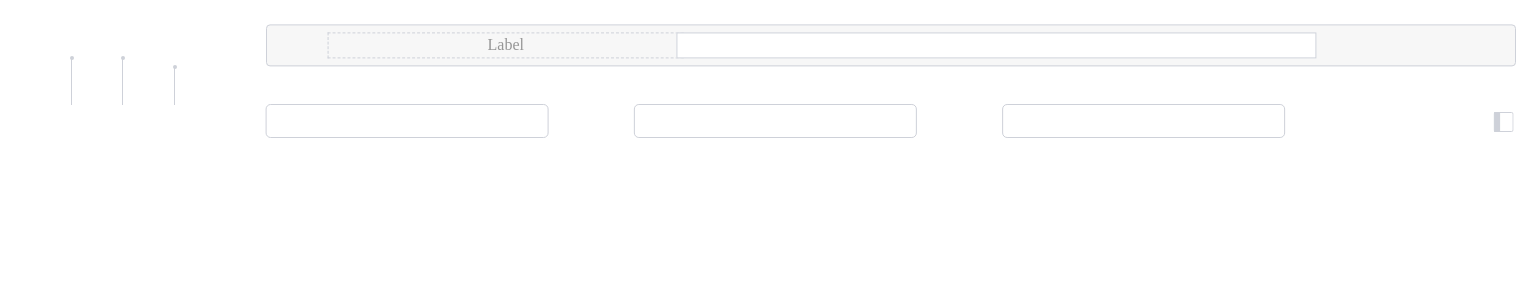
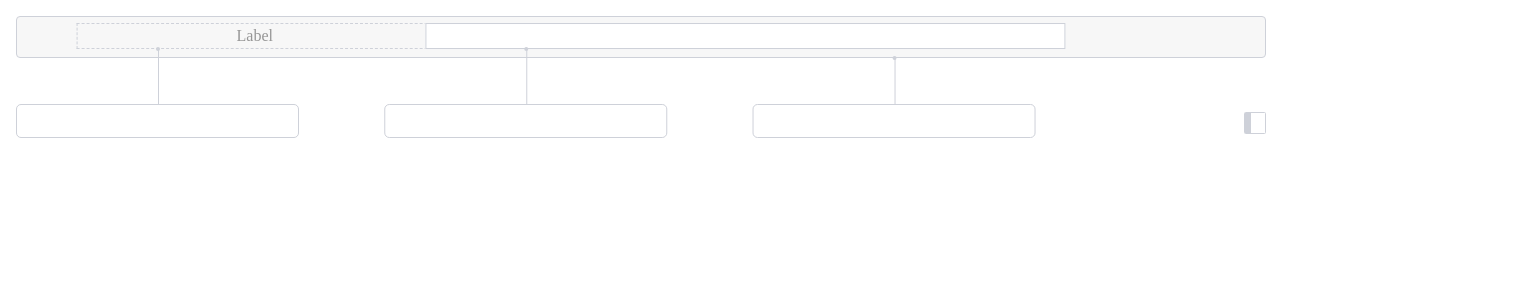
Before and after one commit to mr-yeraliyev/simourg, a Vue app: page / in a window 1280 px wide. Shown: the top 300 px of the page, 1516 px wide, since content can reach past the window. Built offline with nearby package versions, Linux system fonts and the light colour scheme.

Commit message:
convert string to style object

```diff
--- a/src/Tasks/components/ToggleButton.vue
+++ b/src/Tasks/components/ToggleButton.vue
@@ -1,25 +1,12 @@
 <template>
   <span>
-    <svg
-      width="20"
-      height="20"
-      viewBox="0 0 20 20"
-      fill="none"
-      xmlns="http://www.w3.org/2000/svg"
-    >
-      <rect x="0.5" y="0.5" width="19" height="19" rx="1.5" stroke="#CED1D9" />
-      <rect
-        :x="x"
-        :y="y"
-        :width="width"
-        :height="height"
-        fill="#CED1D9"
-        class="state-rect"
-      />
-    </svg>
+    <span class="container">
+      <div class="outer-rect">
+        <div :style="innerRectStyle" class="inner-rect" />
+      </div>
+    </span>
   </span>
 </template>
-
 <script setup lang="ts">
 import { computed } from 'vue'
 
@@ -30,15 +17,39 @@ const props = defineProps({
   },
 })
 
-const x = computed(() => (props.state === 1 ? 14 : 0.5))
+const x = computed(() => (props.state === 1 ? 14 : 0))
 const y = computed(() => (props.state === 3 ? 14 : 0))
 const width = computed(() => (props.state === 2 || props.state === 3 ? 20 : 6))
 const height = computed(() => (props.state === 2 || props.state === 3 ? 6 : 20))
+
+const innerRectStyle = computed(() => ({
+  left: `${x.value}px`,
+  top: `${y.value}px`,
+  width: `${width.value}px`,
+  height: `${height.value}px`,
+  backgroundColor: '#CED1D9',
+}))
 </script>
 
-<style scoped>
-.state-rect {
-  transition-property: x, height, y, width;
+<style lang="scss" scoped>
+.container {
+  position: relative;
+  display: inline-block;
+  width: 20px;
+  height: 20px;
+}
+
+.outer-rect {
+  position: relative;
+  width: 100%;
+  height: 100%;
+  border: 1px solid #ced1d9;
+  border-radius: 1.5px;
+}
+
+.inner-rect {
+  position: absolute;
+  transition-property: height width top left;
   transition-duration: 0.4s;
   transition-timing-function: ease;
 }
--- a/src/Tasks/pages/SecondVersionPage.vue
+++ b/src/Tasks/pages/SecondVersionPage.vue
@@ -1,20 +1,20 @@
 <template>
   <div class="container">
-    <span class="vector_1" :style="states[state].vector_1" />
-    <span class="vector_2" :style="states[state].vector_2" />
-    <span class="vector_3" :style="states[state].vector_3" />
-    <div class="input-group" :style="states[state].inputGroup">
-      <label :style="states[state].inputLabel" class="input-label">Label</label>
-      <span :style="states[state].inputField" class="input-field" />
-    </div>
+    <div :style="currentState.inputGroup" class="input-group" />
+    <div :style="currentState.inputLabel" class="input-label">Label</div>
+    <div :style="currentState.inputField" class="input-field" />
+
     <div class="values">
-      <div :style="states[state].values_1" class="values_1">
+      <div :style="currentState.values_1" class="values_1">
+        <div :style="currentState.vector_1" class="vector" />
         <input type="number" />
       </div>
-      <div :style="states[state].values_2" class="values_2">
+      <div :style="currentState.values_2" class="values_2">
+        <div :style="currentState.vector_2" class="vector" />
         <input type="number" />
       </div>
-      <div :style="states[state].values_3" class="values_3">
+      <div :style="currentState.values_3" class="values_3">
+        <div :style="currentState.vector_3" class="vector" />
         <input type="number" />
       </div>
       <ToggleButton :state="state" @click="changeState" class="toggle-button" />
@@ -23,185 +23,113 @@
 </template>
 
 <script lang="ts" setup>
-import { ref } from 'vue'
+import { ref, computed, StyleValue } from 'vue'
 import ToggleButton from '../components/ToggleButton.vue'
 
 interface State {
-  inputGroup: string
-  inputLabel: string
-  inputField: string
-  values_1: string
-  values_2: string
-  values_3: string
-  vector_1: string
-  vector_2: string
-  vector_3: string
+  inputGroup: StyleValue
+  inputLabel: StyleValue
+  inputField: StyleValue
+  values_1: StyleValue
+  values_2: StyleValue
+  values_3: StyleValue
+  vector_1: StyleValue
+  vector_2: StyleValue
+  vector_3: StyleValue
 }
 
 const state = ref(0)
 const changeState = () => {
-  state.value === 3 ? (state.value = 0) : state.value++
+  state.value = (state.value + 1) % 4
 }
-// You can put this into static values
-const states: State[] = [
-  {
-    inputGroup: 'height: 40px;',
-    inputLabel: 'width: 28.4%; transform: translate(17%, 27%);',
-    inputField: 'width: 51.1%; transform: translate(64%, 27%);',
-    values_1: 'transform: translate(0, 0);',
-    values_2: 'transform: translate(130%, 0);',
-    values_3: 'transform: translate(260%, 0);',
-    vector_1: 'height: 47px;',
-    vector_2: 'height: 47px;',
-    vector_3: 'height: 38px;',
+
+const states: Record<string, State> = {
+  state_1: {
+    inputGroup: { height: '40px' },
+    inputLabel: { width: '28.4%', transform: 'translate(17%, 27%)' },
+    inputField: { width: '51.1%', transform: 'translate(64%, 27%)' },
+    values_1: { transform: 'translate(0, 0)' },
+    values_2: { transform: 'translate(130%, 0)' },
+    values_3: { transform: 'translate(260%, 0)' },
+    vector_1: { height: '56px' },
+    vector_2: { height: '56px' },
+    vector_3: { height: '47px' },
   },
-  {
-    inputGroup: 'height: 40px;',
-    inputLabel: 'width: 28.4%; transform: translate(205%, 27%);',
-    inputField: 'width: 51.1%; transform: translate(17%, 27%);',
-    values_1: 'transform: translate(260%, 0);',
-    values_2: 'transform: translate(130%, 0);',
-    values_3: 'transform: translate(0, 0);',
-    vector_1: 'height: 38px;',
-    vector_2: 'height: 47px;',
-    vector_3: 'height: 47px;',
+  state_2: {
+    inputGroup: { height: '40px' },
+    inputLabel: { width: '28.4%', transform: 'translate(205%, 27%)' },
+    inputField: { width: '51.1%', transform: 'translate(17%, 27%)' },
+    values_1: { transform: 'translate(260%, 0)' },
+    values_2: { transform: 'translate(130%, 0)' },
+    values_3: { transform: 'translate(0, 0)' },
+    vector_1: { height: '56px' },
+    vector_2: { height: '56px' },
+    vector_3: { height: '47px' },
   },
-  {
-    inputGroup: 'height: 62px;',
-    inputLabel: 'width: 79.5%; transform: translate(10%, 27%);',
-    inputField: 'width: 65%; transform: translate(34%, 120%);',
-    values_1: 'transform: translate(0, 0);',
-    values_2: 'transform: translate(130%, 0);',
-    values_3: 'transform: translate(260%, 0);',
-    vector_1: 'height: 43px;',
-    vector_2: 'height: 18px;',
-    vector_3: 'height: 13px;',
+  state_3: {
+    inputGroup: { height: '62px' },
+    inputLabel: { width: '79.5%', transform: 'translate(10%, 27%)' },
+    inputField: { width: '65%', transform: 'translate(34.5%, 120%)' },
+    values_1: { transform: 'translate(0, 0)' },
+    values_2: { transform: 'translate(130%, 0)' },
+    values_3: { transform: 'translate(260%, 0)' },
+    vector_1: { height: '56px' },
+    vector_2: { height: '32px' },
+    vector_3: { height: '26px' },
   },
-  {
-    inputGroup: 'height: 62px;',
-    inputLabel: 'width: 65%; transform: translate(34%, 120%);',
-    inputField: 'width: 79.5%; transform: translate(10%, 27%);',
-    values_1: 'transform: translate(130%, 0);',
-    values_2: 'transform: translate(0, 0);',
-    values_3: 'transform: translate(260%, 0);',
-    vector_1: 'height: 43px;',
-    vector_2: 'height: 18px;',
-    vector_3: 'height: 13px;',
+  state_4: {
+    inputGroup: { height: '62px' },
+    inputLabel: { width: '65%', transform: 'translate(34.5%, 120%)' },
+    inputField: { width: '79.5%', transform: 'translate(10%, 27%)' },
+    values_1: { transform: 'translate(130%, 0)' },
+    values_2: { transform: 'translate(0, 0)' },
+    values_3: { transform: 'translate(260%, 0)' },
+    vector_1: { height: '32px' },
+    vector_2: { height: '56px' },
+    vector_3: { height: '26px' },
   },
-]
+}
+
+const currentState = computed(() => states[`state_${state.value + 1}`])
 </script>
 
 <style lang="scss" scoped>
 .container {
   position: relative;
   width: 100%;
-  background-color: red;
+}
 
-  .vector_1 {
-    position: absolute;
-    bottom: -89px;
-    left: 55px;
-    width: 1px;
-    background-color: #ced1d9;
-
-    z-index: 100;
-    &::before {
-      content: '';
-      position: absolute;
-      top: -2px;
-      left: -1.3px;
-      width: 4px;
-      height: 4px;
-      background-color: #ced1d9;
-      border-radius: 50%;
-    }
-
-    transition: height 0.4s ease;
-  }
-  .vector_2 {
-    position: absolute;
-    bottom: -89px;
-    left: 106px;
-    width: 1px;
-    background-color: #ced1d9;
-
-    z-index: 100;
-    &::before {
-      content: '';
-      position: absolute;
-      top: -2px;
-      left: -1.3px;
-      width: 4px;
-      height: 4px;
-      background-color: #ced1d9;
-      border-radius: 50%;
-    }
-
-    transition: height 0.4s ease;
-  }
-  .vector_3 {
-    position: absolute;
-    bottom: -89px;
-    left: 158px;
-    width: 1px;
-    background-color: #ced1d9;
-
-    z-index: 100;
-    &::before {
-      content: '';
-      position: absolute;
-      top: -2px;
-      left: -1.3px;
-      width: 4px;
-      height: 4px;
-      background-color: #ced1d9;
-      border-radius: 50%;
-    }
-
-    transition: height 0.4s ease;
-  }
+.input-group,
+.input-label,
+.input-field {
+  position: absolute;
+  top: 0;
+  left: 0;
+  transition-property: width height transform;
+  transition-duration: 0.4s;
+  transition-timing-function: ease;
 }
 
 .input-group {
   background-color: #f7f7f7;
   border: 1px solid #ced1d9;
-  position: absolute;
-  top: 0;
-  left: 0;
   width: 100%;
   border-radius: 4px;
-  transform: translate(20%, 20%);
-
-  transition: height 0.4s ease;
 }
 
 .input-label {
   color: #969696;
   display: flex;
-
   height: 24px;
   justify-content: center;
   align-items: center;
   border: 1px dashed #ced1d9;
-  position: absolute;
-  top: 0;
-  left: 0;
-  transition-property: transform, width;
-  transition-duration: 0.4s;
-  transition-timing-function: ease;
 }
 
 .input-field {
   border: 1px solid #ced1d9;
-
   height: 24px;
   background-color: #ffffff;
-  position: absolute;
-  top: 0;
-  left: 0;
-  transition-property: transform, width;
-  transition-duration: 0.4s;
-  transition-timing-function: ease;
 }
 
 .values {
@@ -209,51 +137,43 @@ const states: State[] = [
   position: absolute;
   top: 0;
   left: 0;
-  transform: translate(20%, 90px);
-  &_1 {
+  transform: translate(0, 90px);
+}
+
+.values_1,
+.values_2,
+.values_3 {
+  position: absolute;
+  top: 0;
+  left: 0;
+  display: flex;
+  align-items: center;
+  justify-content: center;
+  width: 22.7%;
+  height: 30px;
+  transition: transform 0.4s ease;
+}
+
+.vector {
+  position: absolute;
+  bottom: 31px;
+  left: 50%;
+  width: 1px;
+  background-color: #ced1d9;
+  z-index: 100;
+
+  &::before {
+    content: '';
     position: absolute;
-    top: 0;
-    left: 0;
+    top: -2px;
+    left: -1.3px;
+    width: 4px;
+    height: 4px;
+    background-color: #ced1d9;
+    border-radius: 50%;
+  }
 
-    display: flex;
-    align-items: center;
-    justify-content: center;
-    width: 22.7%;
-    height: 30px;
-
-    transition-property: transform;
-    transition-duration: 0.4s;
-    transition-timing-function: ease;
-  }
-  &_2 {
-    position: absolute;
-    top: 0;
-    left: 0;
-
-    display: flex;
-    align-items: center;
-    justify-content: center;
-    width: 22.7%;
-    height: 30px;
-
-    transition-property: transform;
-    transition-duration: 0.4s;
-    transition-timing-function: ease;
-  }
-  &_3 {
-    position: absolute;
-    top: 0;
-    left: 0;
-    display: flex;
-    align-items: center;
-    justify-content: center;
-    width: 22.7%;
-    height: 30px;
-
-    transition-property: transform, width;
-    transition-duration: 0.4s;
-    transition-timing-function: ease;
-  }
+  transition: height 0.4s ease;
 }
 
 .toggle-button {
```
